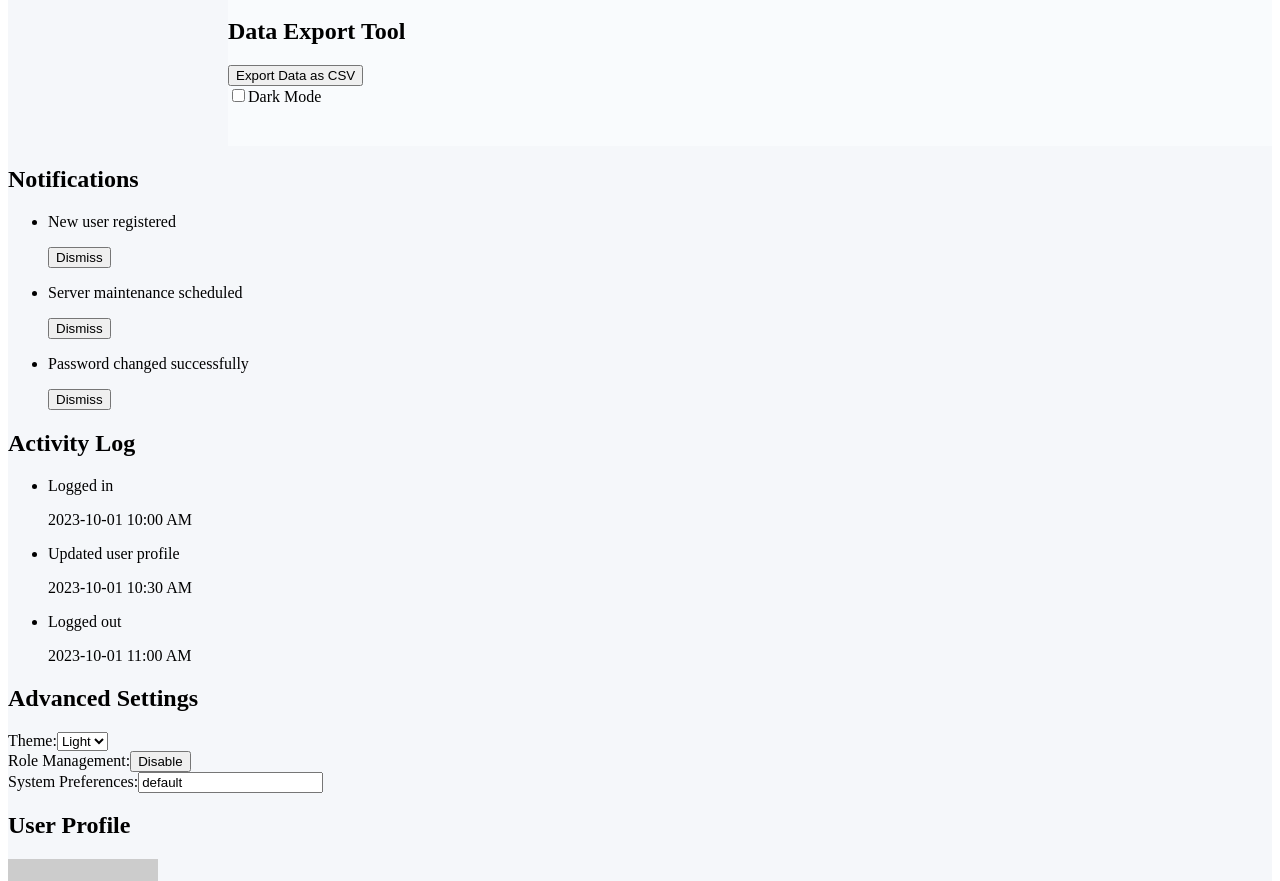
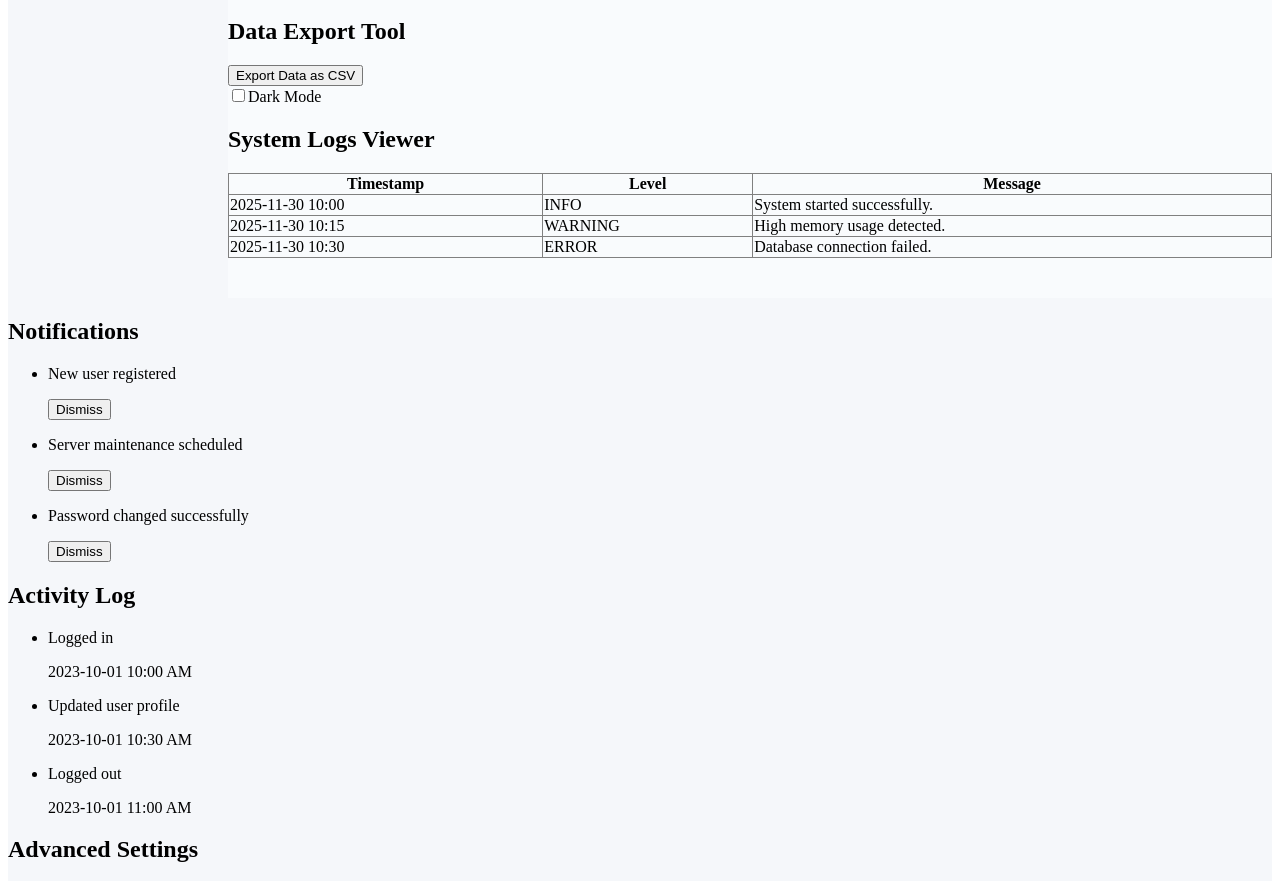
Before and after one commit to NagasivaKumari/DeepFake, a React (Vite) app in the folder admin/: page /dashboard in a window 1280 px wide. Shown: the part 1292-2173 px from the top of the page. Built offline with nearby package versions, Linux system fonts and the light colour scheme.

Commit message:
Add SystemLogsViewer component and integrate into Admin Dashboard

```diff
--- a/admin/src/AppLayout.tsx
+++ b/admin/src/AppLayout.tsx
@@ -11,6 +11,7 @@ import AdminActivityDashboard from "./AdminActivityDashboard";
 import RealTimeNotifications from "./RealTimeNotifications";
 import DataExportTool from "./DataExportTool";
 import DarkModeToggle from "./DarkModeToggle";
+import SystemLogsViewer from "./SystemLogsViewer";
 
 const layoutStyle: React.CSSProperties = {
   display: "flex",
@@ -89,6 +90,7 @@ export default function AppLayout() {
             <RealTimeNotifications />
             <DataExportTool />
             <DarkModeToggle />
+            <SystemLogsViewer />
           </div>
         </main>
       </div>
--- /dev/null
+++ b/admin/src/SystemLogsViewer.tsx
@@ -0,0 +1,35 @@
+import React, { useState } from 'react';
+
+const SystemLogsViewer = () => {
+  const [logs] = useState([
+    { timestamp: '2025-11-30 10:00', level: 'INFO', message: 'System started successfully.' },
+    { timestamp: '2025-11-30 10:15', level: 'WARNING', message: 'High memory usage detected.' },
+    { timestamp: '2025-11-30 10:30', level: 'ERROR', message: 'Database connection failed.' },
+  ]);
+
+  return (
+    <div>
+      <h2>System Logs Viewer</h2>
+      <table border="1" style={{ width: '100%', borderCollapse: 'collapse' }}>
+        <thead>
+          <tr>
+            <th>Timestamp</th>
+            <th>Level</th>
+            <th>Message</th>
+          </tr>
+        </thead>
+        <tbody>
+          {logs.map((log, index) => (
+            <tr key={index}>
+              <td>{log.timestamp}</td>
+              <td>{log.level}</td>
+              <td>{log.message}</td>
+            </tr>
+          ))}
+        </tbody>
+      </table>
+    </div>
+  );
+};
+
+export default SystemLogsViewer;
```
